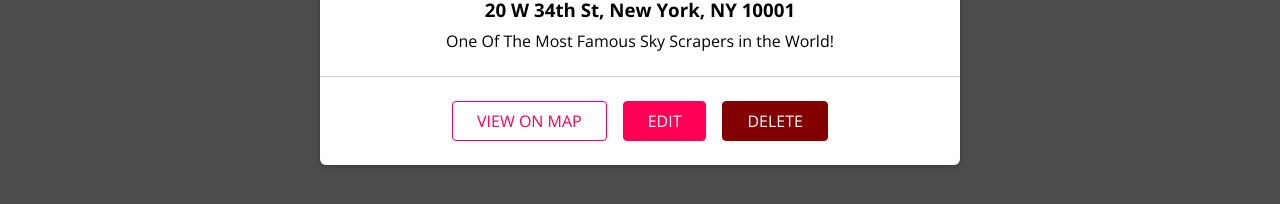
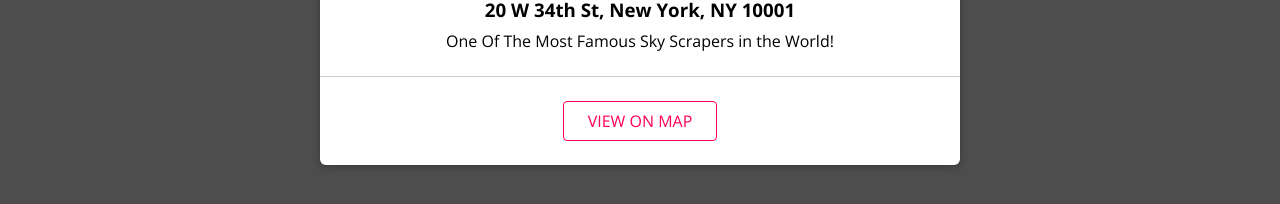
Before and after one commit to SoheilFM/SocialMediaProject, a React (Create React App) app: page /u1/places in a window 1280 px wide. Shown: the part 460-664 px from the top of the page. Built offline with nearby package versions, Linux system fonts and the light colour scheme.

Commit message:
Add More Auth Context

```diff
--- a/src/places/components/PlaceItem.js
+++ b/src/places/components/PlaceItem.js
@@ -1,11 +1,13 @@
-import React, { useState } from 'react';
+import React, { useState, useContext } from 'react';
 
 import Card from '../../shared/components/UIElements/Card';
 import Button from '../../shared/components/FormElements/Button';
 import Modal from '../../shared/components/UIElements/Modal.js';
+import { AuthContext } from '../../shared/context/auth-context';
 import './PlaceItem.css';
 
 const PlaceItem = (props) => {
+    const auth = useContext(AuthContext);
     const [showMap, setShowMap] = useState(false);
     const [showConfirmModal, setShowConfirmModal] = useState(false);
 
@@ -73,15 +75,19 @@
                         <Button inverse onClick={openMapHandler}>
                             VIEW ON MAP
                         </Button>
+                        {auth.isLoggedIn && (
                             <Button to={`/places/${props.id}`}>
                                 EDIT
                             </Button>
+                        )}
+                        {auth.isLoggedIn && (
                             <Button
                                 danger
                                 onClick={showDeleteWarningHandler}
                             >
                                 DELETE
                             </Button>
+                        )}
                     </div>
                 </Card>
             </li>
--- a/src/shared/components/Navigation/NavLinks.js
+++ b/src/shared/components/Navigation/NavLinks.js
@@ -27,6 +27,11 @@
                     <NavLink to='/auth'>AUTHENTICATE</NavLink>
                 </li>
             )}
+            {auth.isLoggedIn && (
+                <li>
+                    <button onClick={auth.logout}>LOGOUT</button>
+                </li>
+            )}
         </ul>
     );
 };
```
Lines whose indentation alone changed are shown as unchanged.
